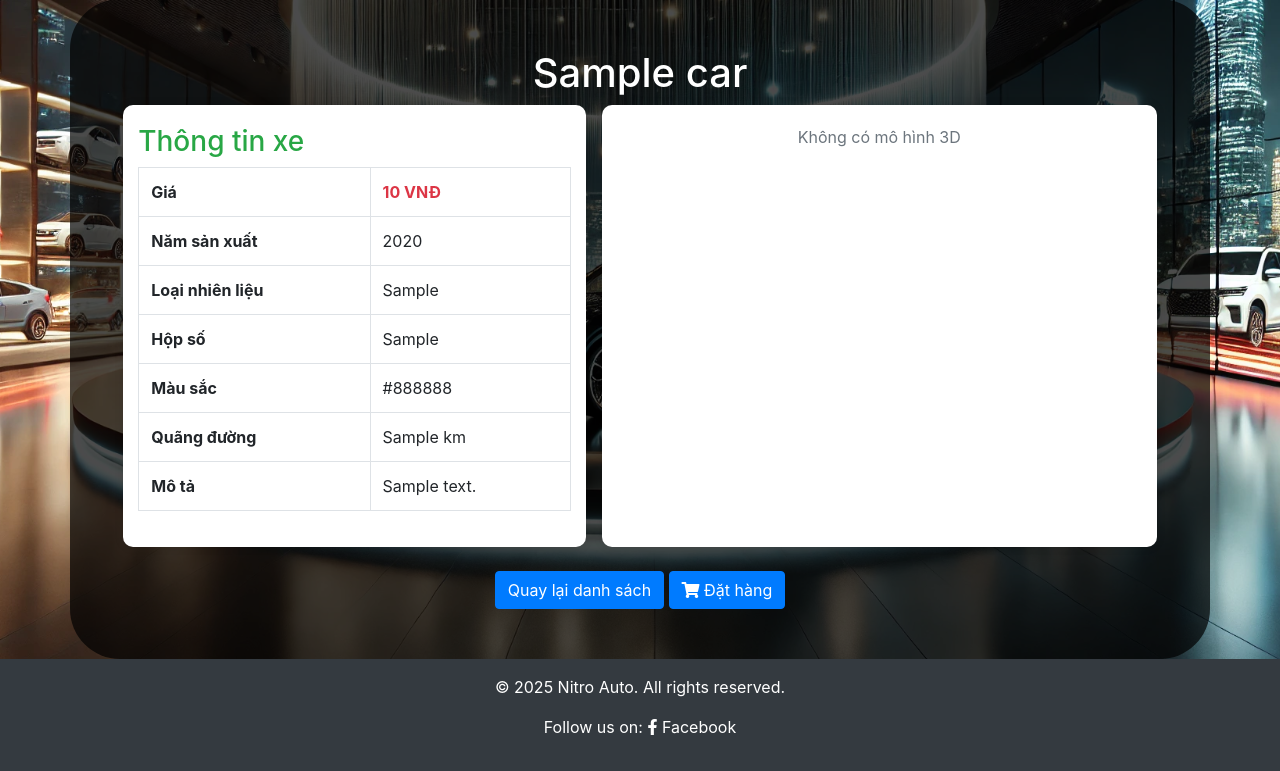
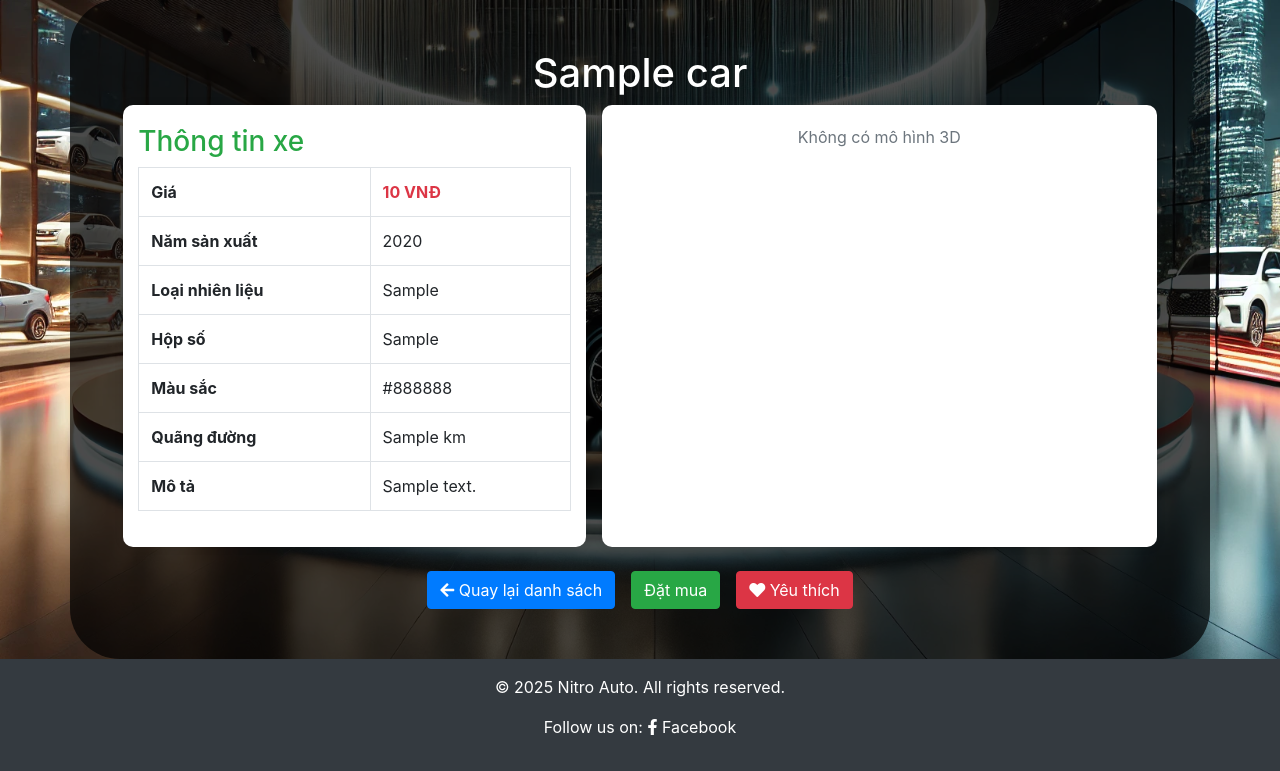
Before and after one commit to NguyenHau-IT/NitroAuto, a PHP site: page /car_detail/1 in a window 1280 px wide. Shown: the part 125-896 px from the top of the page. Run offline with PHP 8.4, Linux system fonts and the light colour scheme; tables that the repository leaves empty or names only in its code hold one stand-in row (values such as "Sample post"); data that the repository does not hold is empty; some libraries are stand-ins or nearby versions.

Commit message:
add buy car and favorite

```diff
--- a/app/views/cars/car_detail.php
+++ b/app/views/cars/car_detail.php
@@ -85,7 +85,7 @@
                     </tr>
                     <tr>
                         <th>Quãng đường</th>
-                        <td><?= $car['mileage']?> km</td>
+                        <td><?= $car['mileage'] ?> km</td>
                     </tr>
                     <tr>
                         <th>Mô tả</th>
@@ -105,10 +105,18 @@
             </div>
         </div>
 
-        <div class="text-center mt-4">
-            <a href="../home" class="btn btn-primary">Quay lại danh sách</a>
-            <a class="btn btn-primary" href="showOrderForm"><i class="fas fa-shopping-cart"></i> Đặt hàng</a>
+        <div class="text-center mt-4 d-flex justify-content-center gap-3">
+            <a href="../home" class="btn btn-primary"><i class="fas fa-arrow-left"></i> Quay lại danh sách</a>
+            <form action="/showOrderForm" method="POST" style="display:inline;">
+                <input type="hidden" name="car_id" value="<?php echo htmlspecialchars($favorite['car_id']); ?>">
+                <button type="submit" class="btn btn-success">Đặt mua</button>
+            </form>
+            <form action="/add_favorite" method="POST" class="d-inline">
+                <input type="hidden" name="car_id" value="<?= htmlspecialchars($car['id']) ?>">
+                <button type="submit" class="btn btn-danger"><i class="fas fa-heart"></i> Yêu thích</button>
+            </form>
         </div>
+
     </div>
     <?php include '../includes/footer.php'; ?>
     <script src="https://cdn.jsdelivr.net/npm/bootstrap@5.3.0/dist/js/bootstrap.bundle.min.js"></script>
--- a/app/views/user/favorite.php
+++ b/app/views/user/favorite.php
@@ -50,7 +50,7 @@
                                 <td><?php echo htmlspecialchars($favorite['car_name']); ?></td>
                                 <td>
                                     <a href="/remove_favorite?id=<?php echo $favorite['id']; ?>" class="btn btn-danger">Xóa</a>
-                                    <a href="/cars/detail?id=<?php echo $favorite['id']; ?>" class="btn btn-primary">Xem chi tiết</a>
+                                    <a href="/car_detail/<?php echo $favorite['car_id']; ?>" class="btn btn-primary">Xem chi tiết</a>
                                     <form action="/showOrderForm" method="POST" style="display:inline;">
                                         <input type="hidden" name="car_id" value="<?php echo htmlspecialchars($favorite['car_id']); ?>">
                                         <button type="submit" class="btn btn-success">Đặt mua</button>
```
